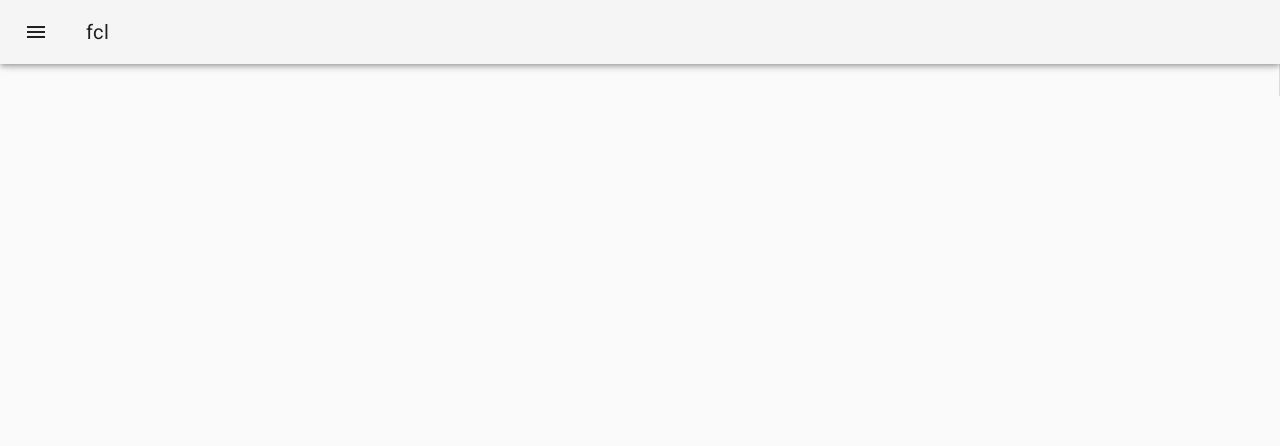
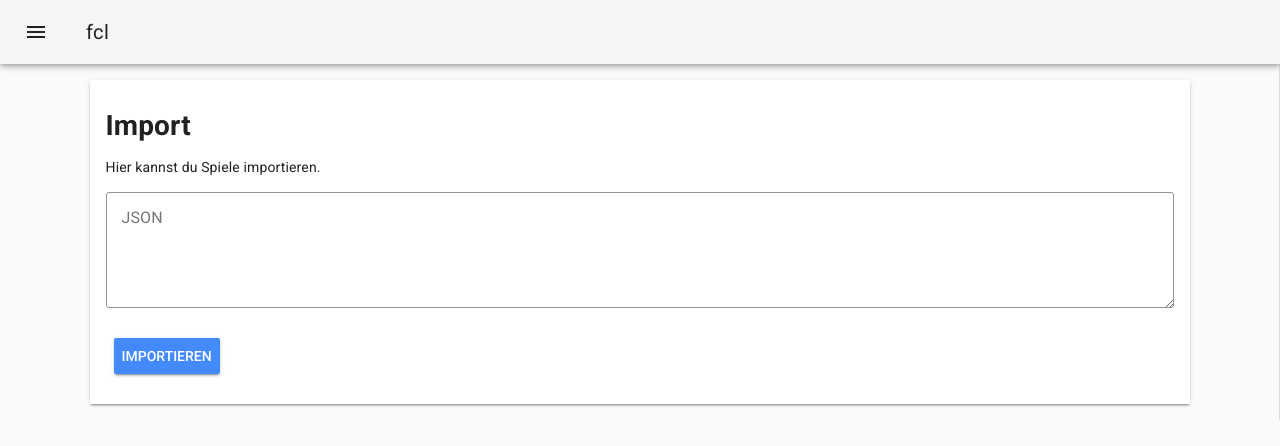
Before and after one commit to kickertech/fcl, a Vue app: page /fcl/import in a window 1280 px wide. Shown: the top 446 px of the page. Built offline with nearby package versions, Linux system fonts and the light colour scheme.

Commit message:
feat: add import

```diff
--- a/src/App.vue
+++ b/src/App.vue
@@ -41,7 +41,10 @@
               >
             </md-list>
           </md-list-item>
-
+          <md-list-item to="/import">
+            <md-icon>import_export</md-icon>
+            <span class="md-list-item-text">Import</span>
+          </md-list-item>
           <!-- <md-list-item to="/about">
             <md-icon>send</md-icon>
             <span class="md-list-item-text">About</span>
--- a/src/router/index.ts
+++ b/src/router/index.ts
@@ -1,6 +1,7 @@
 import Vue from "vue";
 import VueRouter, { RouteConfig } from "vue-router";
 import Home from "../views/Home.vue";
+import Import from "../views/Import.vue";
 //import About from "../views/About.vue";
 import Stats from "../views/Stats.vue";
 import Clicker from "../views/Clicker.vue";
@@ -23,6 +24,11 @@ const routes: Array<RouteConfig> = [
     name: "Stats",
     component: Stats
   },
+  {
+    path: "/import",
+    name: "Import",
+    component: Import
+  }
   // {
   //   path: "/about",
   //   name: "About",
--- /dev/null
+++ b/src/views/Import.vue
@@ -0,0 +1,78 @@
+<template>
+  <md-card>
+    <md-card-content>
+      <h1>Import</h1>
+      <p>
+        Hier kannst du Spiele importieren.
+      </p>
+      <md-field>
+        <label>JSON</label>
+        <md-textarea v-model="textarea"></md-textarea>
+      </md-field>
+      <md-button class="md-raised md-primary" @click="importJSON"
+        >Importieren</md-button
+      >
+      <md-snackbar
+        md-position="center"
+        :md-active.sync="showSnackbar"
+        md-persistent
+      >
+        <span>{{ snackbarMsg }}</span>
+        <md-button class="md-primary" @click="showSnackbar = false"
+          >Retry</md-button
+        >
+      </md-snackbar>
+    </md-card-content>
+  </md-card>
+</template>
+
+<style lang="scss">
+.md-card {
+  max-width: 1100px;
+  margin: 0 auto !important;
+}
+</style>
+
+<script>
+import Game from "../lib/Game";
+export default {
+  name: "Home",
+  data: function() {
+    return {
+      textarea: "",
+      showSnackbar: false,
+      snackbarMsg: ""
+    };
+  },
+  methods: {
+    importJSON() {
+      let game;
+      try {
+        const gameJSON = JSON.parse(this.textarea);
+        game = Game.fromJSON(gameJSON);
+      } catch (e) {
+        this.snackbarMsg = e;
+        this.showSnackbar = true;
+        return;
+      }
+
+      const idx = this.$store.state.games.findIndex(g => g.id == game.id);
+      if (idx != -1) {
+        this.snackbarMsg = `game already exists: ${game.name()}`;
+        this.showSnackbar = true;
+      }
+
+      this.$store
+        .dispatch("upsertGame", this.game)
+        .then(() => {
+          this.$router.push({ path: "/" });
+        })
+        .catch(err => {
+          this.showSnackbar = true;
+          this.snackbarMsg = err;
+        });
+    }
+  },
+  components: {}
+};
+</script>
```
